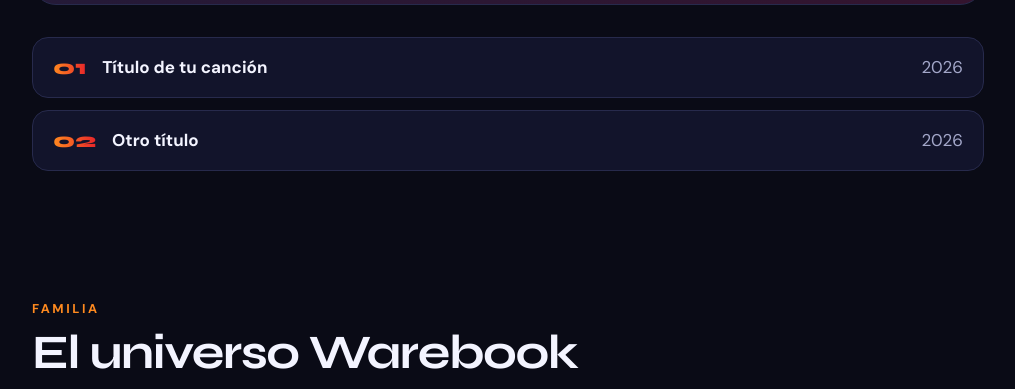
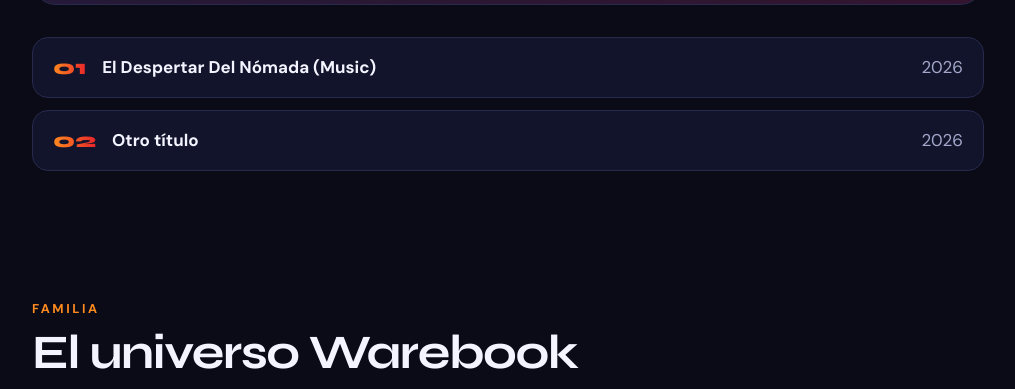
Before and after one commit to Warebook-offi/warebook-offi.github.io, a plain HTML site: page index.html in a window 1280 px wide. Shown: the part 2013-2402 px from the top of the page, without its empty margins (132-1147 px from the left). Drawn offline with Linux system fonts and the light colour scheme.

Commit message:
Modify music section in index.html
Updated the music section with a YouTube link and song title.

```diff
--- a/index.html
+++ b/index.html
@@ -104,11 +104,11 @@ footer{padding:2rem 0 3rem;color:var(--muted);text-align:center;border-top:1px s
   <section id="musica">
     <p class="kick">Lo último</p>
     <h2>Música</h2>
-    <!-- AQUÍ irá tu vídeo de YouTube destacado -->
+    <!-- https://youtu.be/qKpxXb5CX70 -->
     <div class="video"><div><div class="play"></div><p>Aquí irá tu último lanzamiento</p></div></div>
     <ol class="tracks">
       <!-- CAMBIA o copia estas líneas para añadir tus canciones -->
-      <li><b>01</b><span class="t">Título de tu canción</span><span class="y">2026</span></li>
+      <li><b>01</b><span class="t">El Despertar Del Nómada (Music)</span><span class="y">2026</span></li>
       <li><b>02</b><span class="t">Otro título</span><span class="y">2026</span></li>
     </ol>
   </section>
```
